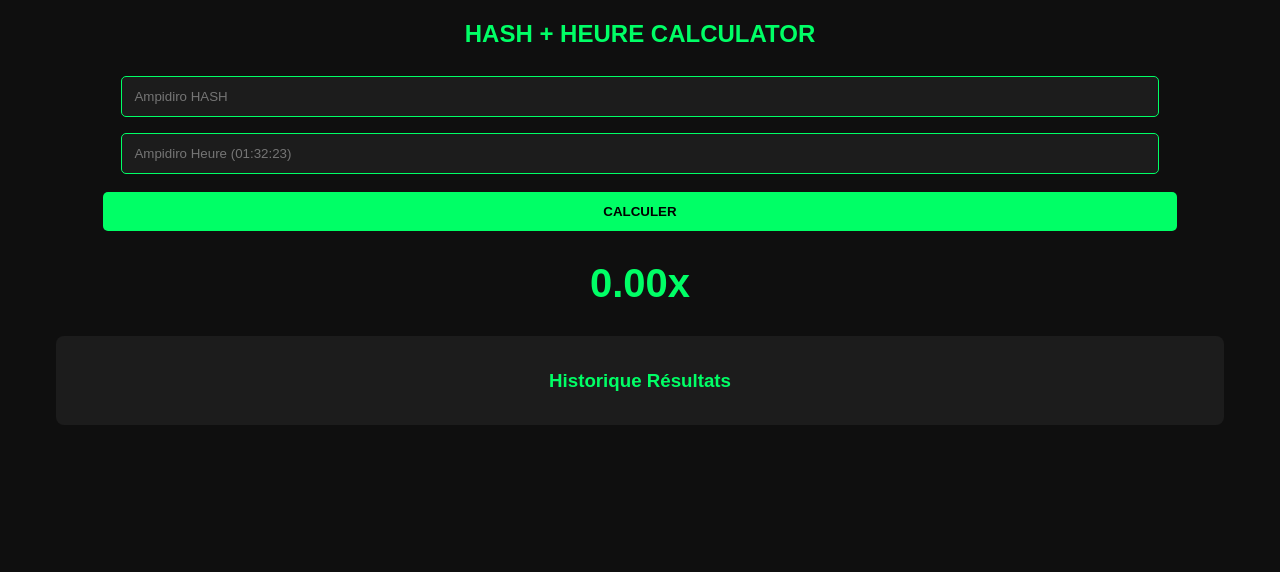
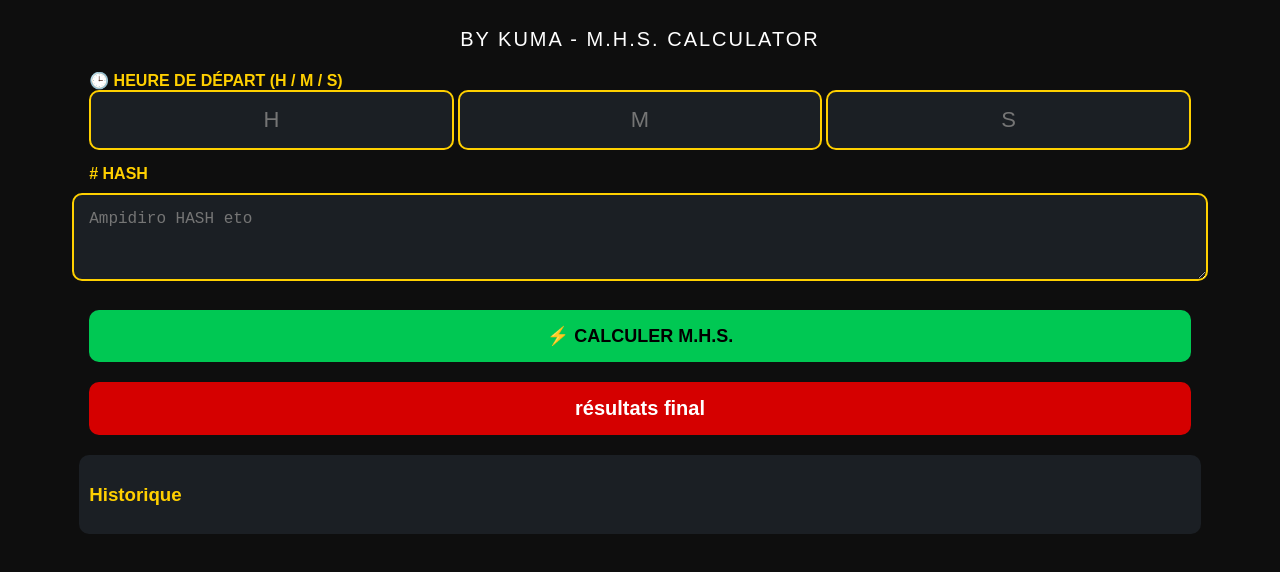
Before and after one commit to areddera8-sudo/areddera8-sudo.github.io, a plain HTML site: page index.html in a window 1280 px wide. Drawn offline with Linux system fonts and the light colour scheme.

Commit message:
Update index.html

```diff
--- a/index.html
+++ b/index.html
@@ -2,76 +2,128 @@
 <html>
 <head>
 <meta charset="UTF-8">
-<title>Crash Style Calculator</title>
+<title>M.H.S Calculator Pro</title>
+
 <style>
 body{
-    background:#0f0f0f;
+    background:#0e0e0e;
     font-family:Arial;
+    color:white;
     text-align:center;
+    padding:20px;
+}
+
+.title{
+    font-size:20px;
+    margin-bottom:20px;
+    letter-spacing:2px;
+}
+
+.label{
+    text-align:left;
+    width:90%;
+    margin:auto;
+    color:#ffd000;
+    font-weight:bold;
+    margin-top:15px;
+}
+
+/* Heure boxes */
+.time-container{
+    width:90%;
+    margin:auto;
+    display:flex;
+    justify-content:space-between;
+}
+
+.time-box{
+    width:30%;
+    padding:15px;
+    background:#1b1f24;
+    border:2px solid #ffd000;
+    border-radius:10px;
+    font-size:22px;
+    color:white;
+    text-align:center;
+}
+
+/* Hash */
+.hash-box{
+    width:90%;
+    margin:10px auto;
+    padding:15px;
+    background:#1b1f24;
+    border:2px solid #ffd000;
+    border-radius:10px;
+    font-size:16px;
     color:white;
 }
-h2{ color:#00ff66; }
 
-input{
-    width:80%;
-    padding:12px;
-    margin:8px;
-    background:#1c1c1c;
-    border:1px solid #00ff66;
-    color:white;
-    border-radius:5px;
+/* Buttons */
+.btn-green{
+    width:90%;
+    padding:15px;
+    background:#00c853;
+    border:none;
+    border-radius:10px;
+    font-size:18px;
+    font-weight:bold;
+    margin-top:15px;
 }
 
-button{
-    width:85%;
-    padding:12px;
-    margin-top:10px;
-    background:#00ff66;
+.btn-red{
+    width:90%;
+    padding:15px;
+    background:#d50000;
     border:none;
+    border-radius:10px;
+    font-size:20px;
     font-weight:bold;
-    border-radius:5px;
+    margin-top:20px;
+    color:white;
 }
 
-.result{
-    margin-top:30px;
-    font-size:40px;
-    font-weight:bold;
-    color:#00ff66;
-}
-
+/* Historique */
 .history{
-    margin-top:30px;
     width:90%;
-    margin-left:auto;
-    margin-right:auto;
-    background:#1c1c1c;
-    padding:15px;
-    border-radius:8px;
+    margin:20px auto;
+    background:#1b1f24;
+    padding:10px;
+    border-radius:10px;
+    text-align:left;
 }
 
 .history h3{
-    color:#00ff66;
+    color:#ffd000;
 }
 
 .history-item{
-    padding:6px;
+    padding:5px;
     border-bottom:1px solid #333;
 }
 </style>
 </head>
+
 <body>
 
-<h2>HASH + HEURE CALCULATOR</h2>
+<div class="title">BY KUMA - M.H.S. CALCULATOR</div>
 
-<input id="hash" placeholder="Ampidiro HASH">
-<input id="heure" placeholder="Ampidiro Heure (01:32:23)">
+<div class="label">🕒 HEURE DE DÉPART (H / M / S)</div>
+<div class="time-container">
+    <input class="time-box" id="hour" placeholder="H">
+    <input class="time-box" id="minute" placeholder="M">
+    <input class="time-box" id="second" placeholder="S">
+</div>
 
-<button onclick="startCalc()">CALCULER</button>
+<div class="label"># HASH</div>
+<textarea class="hash-box" id="hash" rows="3" placeholder="Ampidiro HASH eto"></textarea>
 
-<div class="result" id="resultat">0.00x</div>
+<button class="btn-green" onclick="calculer()">⚡ CALCULER M.H.S.</button>
+
+<button class="btn-red" id="resultBtn">résultats final</button>
 
 <div class="history">
-    <h3>Historique Résultats</h3>
+    <h3>Historique</h3>
     <div id="historyList"></div>
 </div>
 
@@ -79,36 +131,33 @@ button{
 
 let historyArray = [];
 
-function startCalc(){
+function calculer(){
 
+    let h = document.getElementById("hour").value;
+    let m = document.getElementById("minute").value;
+    let s = document.getElementById("second").value;
     let hash = document.getElementById("hash").value;
-    let heure = document.getElementById("heure").value;
 
-    if(hash=="" || heure==""){
+    if(h=="" || m=="" || s=="" || hash==""){
         alert("Fenoy daholo!");
         return;
     }
 
-    let total = hash.length + heure.replace(/:/g,"").length;
-    let finalValue = ((total % 7) + 1) + Math.random();
-    finalValue = finalValue.toFixed(2);
+    let heureFormat = h.padStart(2,'0') + ":" +
+                      m.padStart(2,'0') + ":" +
+                      s.padStart(2,'0');
 
-    let display = document.getElementById("resultat");
-    let current = 0;
+    // Calcul demo (résultat anaky 5)
+    let total = hash.length + parseInt(h) + parseInt(m) + parseInt(s);
+    let result = ((total % 5)+1)*5;
 
-    let interval = setInterval(function(){
-        current += 0.05;
-        display.innerHTML = current.toFixed(2) + "x";
+    document.getElementById("resultBtn").innerHTML =
+        "RÉSULTATS FINAL : " + result + "x";
 
-        if(current >= finalValue){
-            clearInterval(interval);
-            display.innerHTML = finalValue + "x";
-            addToHistory(finalValue + "x");
-        }
-    },30);
+    addHistory(heureFormat + " → " + result + "x");
 }
 
-function addToHistory(value){
+function addHistory(value){
 
     historyArray.unshift(value);
 
@@ -116,11 +165,11 @@ function addToHistory(value){
         historyArray.pop();
     }
 
-    let historyList = document.getElementById("historyList");
-    historyList.innerHTML = "";
+    let list = document.getElementById("historyList");
+    list.innerHTML = "";
 
     historyArray.forEach(function(item){
-        historyList.innerHTML += "<div class='history-item'>" + item + "</div>";
+        list.innerHTML += "<div class='history-item'>" + item + "</div>";
     });
 }
 
```
